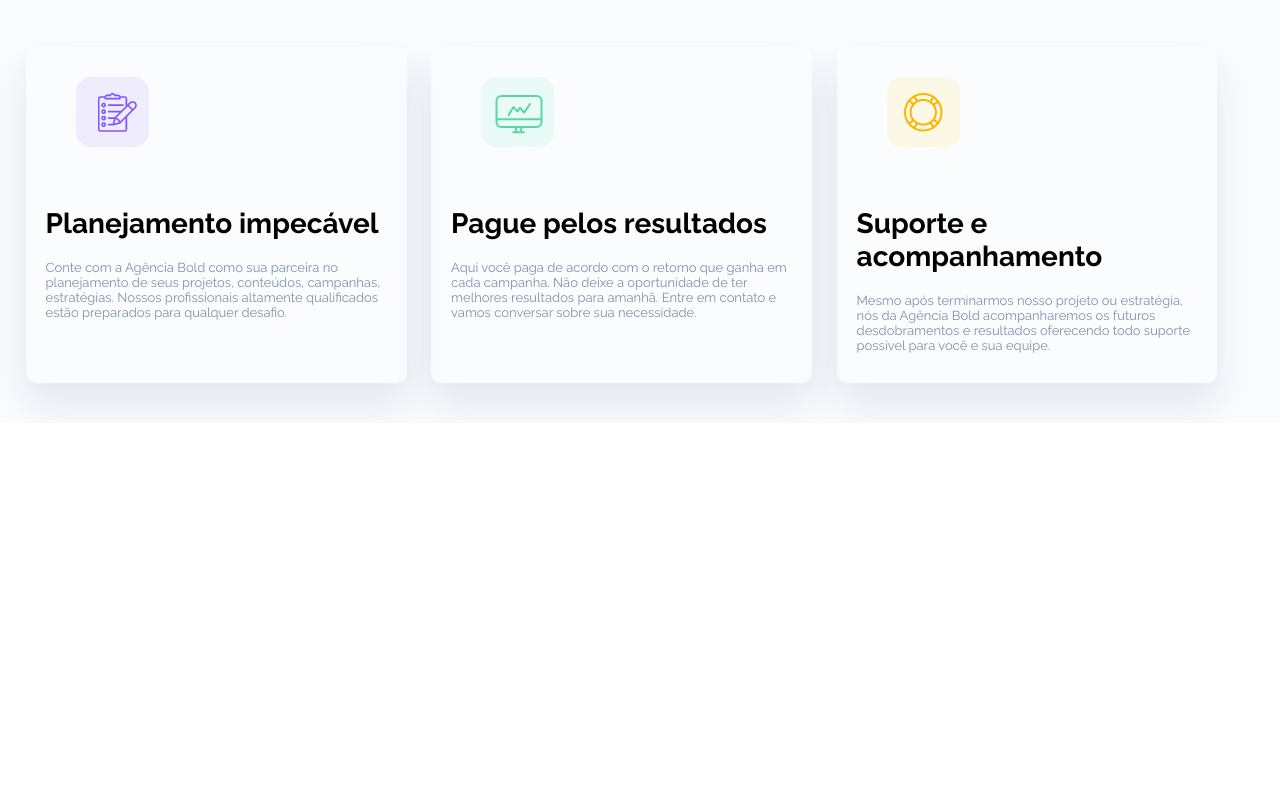
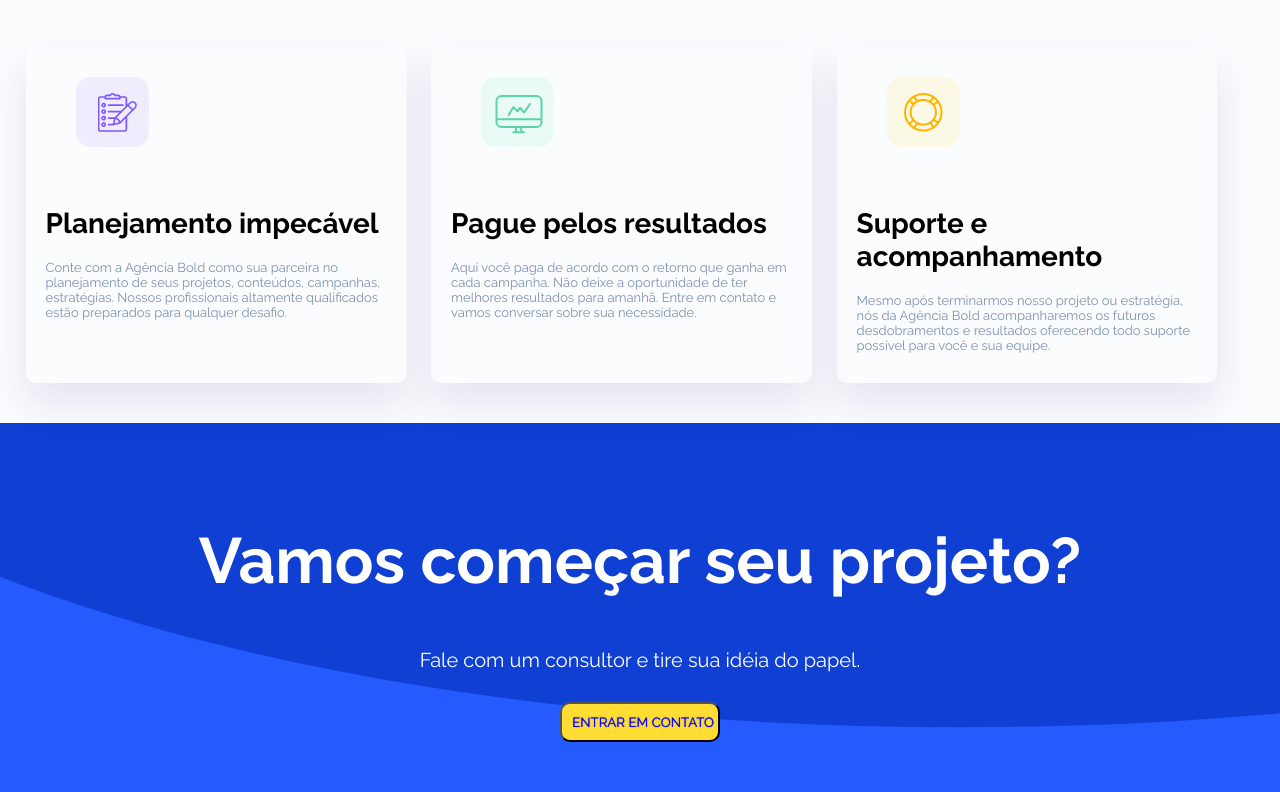
Before and after one commit to MatheusSCaetano/projetoFinal_cursoFrontend, a plain HTML site: page index.html in a window 1280 px wide. Shown: the part 1376-2168 px from the top of the page. Before the commit the page ends 1799 px from the top, so only its background shows below. Drawn offline with Linux system fonts and the light colour scheme.

```diff
--- a/index.html
+++ b/index.html
@@ -6,6 +6,7 @@
         integrity="sha384-wvfXpqpZZVQGK6TAh5PVlGOfQNHSoD2xbE+QkPxCAFlNEevoEH3Sl0sibVcOQVnN" crossorigin="anonymous">
     <link rel="preconnect" href="https://fonts.gstatic.com">
     <link href="https://fonts.googleapis.com/css2?family=Raleway:wght@300;400;700&display=swap" rel="stylesheet">
+   <meta name="viewport" content="width=device-width, initial-scale=1.0, maximum-scale=1.0">
     <link rel="stylesheet" href="style.css">
 </head>
 
@@ -76,6 +77,15 @@
 
         </div><!--center - porqueNos-->
     </section><!--porqueNos-->
+    <section class="contatoProjeto">
+        <div class="center">
+            <h2>Vamos começar seu projeto?</h2>
+            <p>Fale com um consultor e tire sua idéia do papel.</p>
+            <div class="botaoContatoProjeto">
+                <input type="submit" id="botao" value="Entrar em contato">
+            </div><!--botaoContatoProjeto-->
+        </div><!--center-->
+    </section><!--contatoProjeto-->
 
 
 </body>
--- a/style.css
+++ b/style.css
@@ -165,3 +165,45 @@ section.porqueNos>.center>p {
         text-align: center;
     }
 }
+
+section.contatoProjeto {
+    background-image: url(imagens/BANNER\ IMG.svg);
+    display: flex;
+    flex-wrap: wrap;
+}
+
+section.contatoProjeto>.center>h2 {
+    width: 100%;
+    text-align: center;
+    font-size: 64px;
+    font-weight: 0;
+    color: white;
+    margin: 100 0 50 0;
+}
+
+section.contatoProjeto>.center>p {
+    width: 100%;
+    text-align: center;
+    font-size: 20px;
+    color: white;
+}
+.botaoContatoProjeto{
+    margin: 30 0 50 0;
+    opacity: 1;
+    width: 100%;
+    text-align: center;
+
+
+}
+.botaoContatoProjeto input{
+    background-color:#FFDD33;
+    color: blue;
+    padding: 10 10;
+    border-radius: 10px;
+    width:13%;
+    opacity: 1;
+    text-transform: uppercase;
+    text-shadow: 0px 0px 1px;
+
+
+}
```
Also changed, not shown: imagens/BANNER IMG.svg (added).
